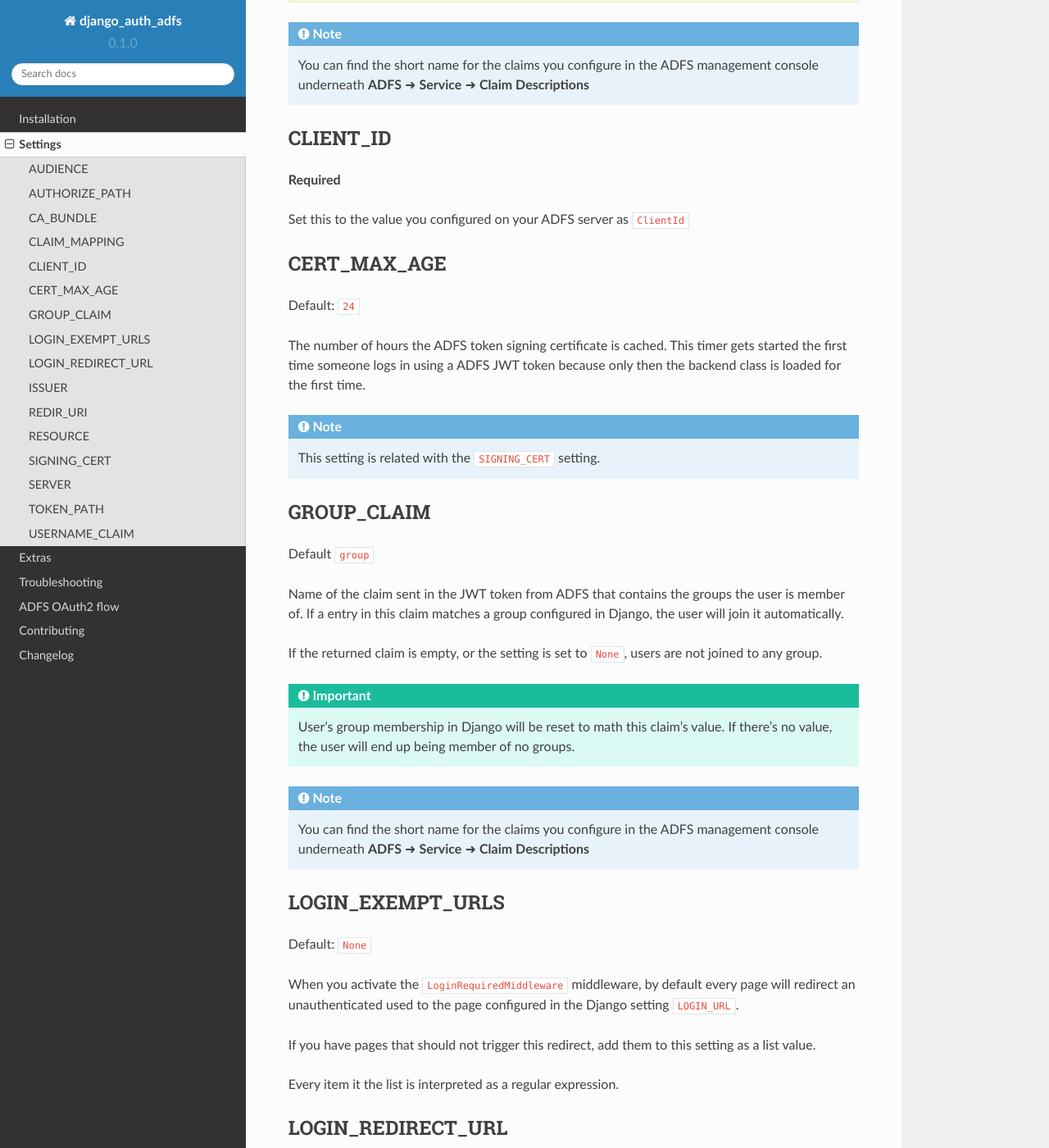
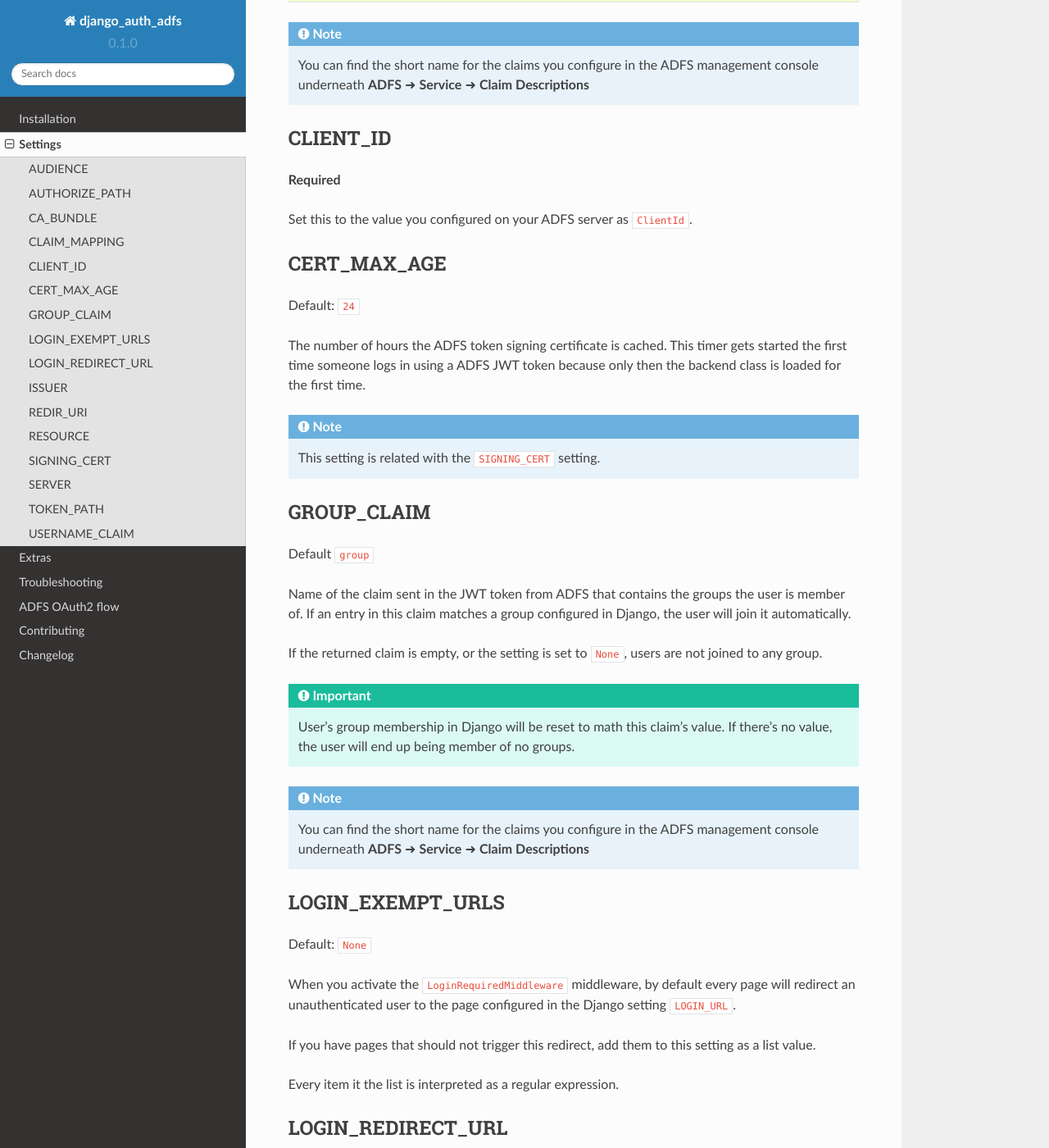
Before and after one commit to snok/django-auth-adfs, a Sphinx documentation site: the page built from docs/configuration.rst, in a window 1280 px wide and 1400 px high, scrolled down 1566 px. Shown: the whole window at 82% size. Built offline with Sphinx 7.4.7 and the Read the Docs theme 2.0.0, drawn with Linux system fonts in a browser that asks for light colours; some of the changed text lies outside the part shown.

Commit message:
fix typos in documentation

```diff
--- a/docs/adfs_oauth.rst
+++ b/docs/adfs_oauth.rst
@@ -32,7 +32,7 @@
    a authorization code in the query parameters
 #. With the code Django requests an access token from ADFS
 #. ADFS sends back an access token in JWT format including claims
-#. Django validates the token and creates the user is it doesn't exists yet
+#. Django validates the token and creates the user if it doesn't exists yet
 
 More details and a great explanation about what URL's are used in the process
 can be found here: http://blog.scottlogic.com/2015/03/09/OAUTH2-Authentication-with-ADFS-3.0.html
--- a/docs/configuration.rst
+++ b/docs/configuration.rst
@@ -25,7 +25,7 @@
 Default: ``/adfs/oauth2/authorize``
 
 The path to the authorize page off your ADFS server.
-Users have to visit this page to receive a *authorization code*.
+Users have to visit this page to receive an *authorization code*.
 This value is appended to the server FQDN and used to build the full authorization URL.
 This URL is available as the variable ``ADFS_AUTH_URL`` inside templates when using the
 django-auth-adfs context processor ``adfs_url``.
@@ -76,7 +76,7 @@
 ---------
 **Required**
 
-Set this to the value you configured on your ADFS server as ``ClientId``
+Set this to the value you configured on your ADFS server as ``ClientId``.
 
 CERT_MAX_AGE
 ------------
@@ -94,7 +94,7 @@
 Default ``group``
 
 Name of the claim sent in the JWT token from ADFS that contains the groups the user is member of.
-If a entry in this claim matches a group configured in Django, the user will join it automatically.
+If an entry in this claim matches a group configured in Django, the user will join it automatically.
 
 If the returned claim is empty, or the setting is set to ``None``, users are not joined to any group.
 
@@ -111,7 +111,7 @@
 Default: ``None``
 
 When you activate the ``LoginRequiredMiddleware`` middleware, by default every page will redirect
-an unauthenticated used to the page configured in the Django setting ``LOGIN_URL``.
+an unauthenticated user to the page configured in the Django setting ``LOGIN_URL``.
 
 If you have pages that should not trigger this redirect, add them to this setting as a list value.
 
```
Also changed, not shown: other parts of docs/configuration.rst (+1 -1 lines).
